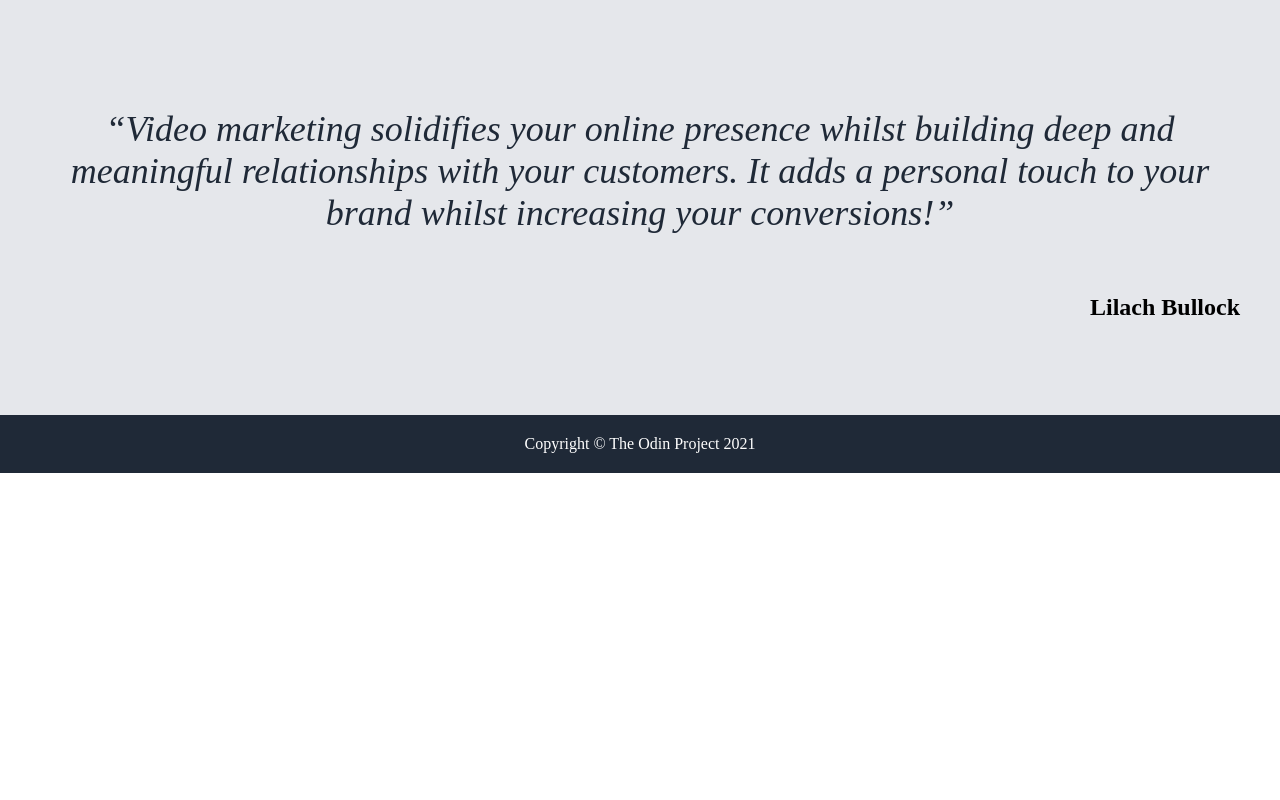
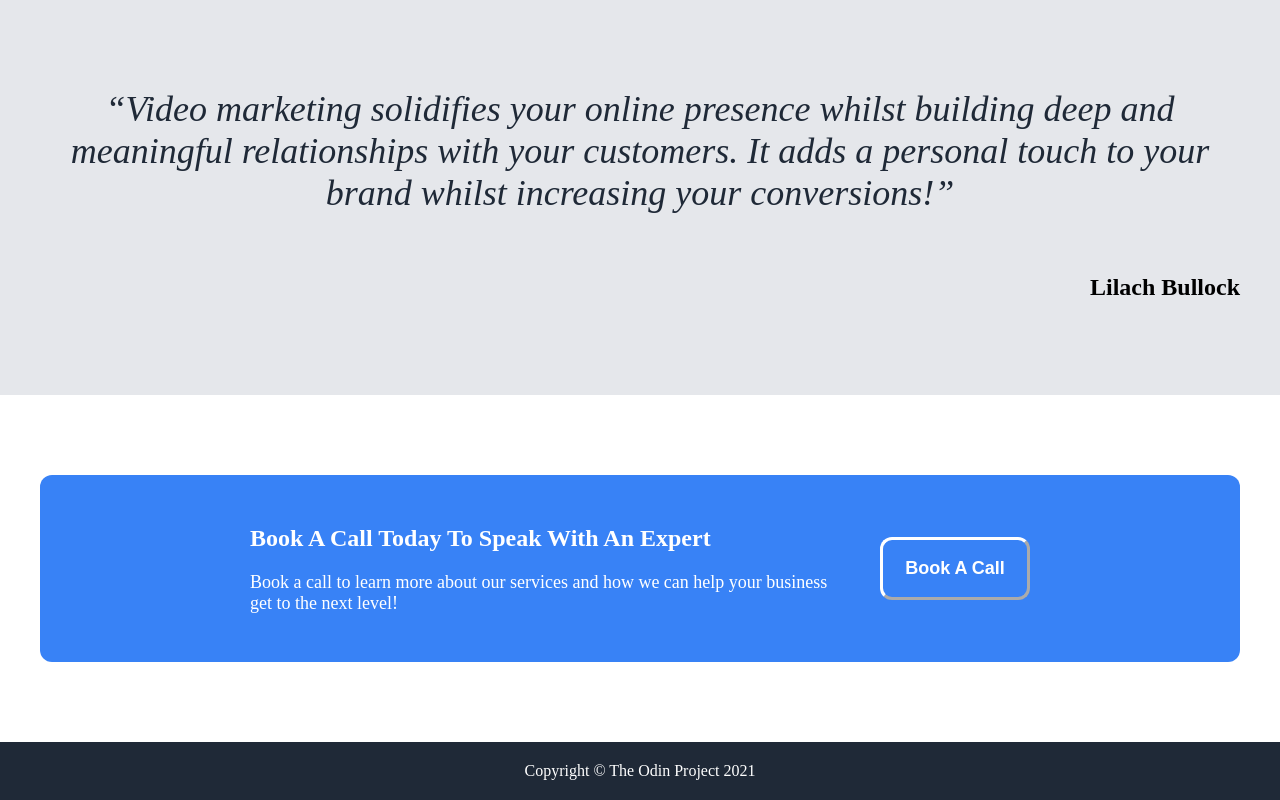
Before and after one commit to danielruiz510/landing-page, a plain HTML site: page index.html in a window 1280 px wide. Shown: the part 1269-2069 px from the top of the page. Before the commit the page ends 1742 px from the top, so only its background shows below. Drawn offline with Linux system fonts and the light colour scheme.

Commit message:
index.html and styles.css

```diff
--- a/index.html
+++ b/index.html
@@ -109,7 +109,30 @@
 
 
     <!--this is the code for the cta section-->
-    <div class="cta"></div>
+    <div class="cta">
+
+
+<div class="cta-container">
+
+    <div class="cta-text">
+
+        <div>
+
+<h2>Book A Call Today To Speak With An Expert</h2>
+<p class="p-cta-text">Book a call to learn more about our services and how we can help your business get to the next level!</p>
+    </div>
+
+</div>
+
+    <button class="cta-button">Book A Call</button>
+
+
+
+</div>
+
+
+
+    </div>
 
 
 <!--this is the code for the footer area-->
--- a/styles.css
+++ b/styles.css
@@ -21,8 +21,8 @@ header {
     display: flex;
     justify-content: center;
     align-items: center;
-    gap: 200px;
-    padding-top: 100px;
+    gap: 140px;
+    padding-top: 80px;
     padding-bottom: 100px;
     flex-wrap: wrap;
 
@@ -205,12 +205,63 @@ width: 1200px;
 
 
 
+.cta {
+
+    display: flex;
+    justify-content: center;
+    padding-top: 80px;
+    padding-bottom: 80px;
+}
+.cta-container {
+
+    background-color: #3882f6;
+    border-radius: 12px;
+    width: 1200px;
+    display: flex;
+    justify-content: center;
+    padding-top: 30px;
+    padding-bottom: 30px;
+    gap: 30px;
 
 
 
 
+}
 
 
+
+.p-cta-text {
+
+    color: white;
+    font-size: 18px;
+}
+
+h2 {
+
+    color: white;
+}
+
+
+.cta-text {
+
+width: 600px;
+
+}
+
+.cta-button {
+
+    width: 150px;
+    border-radius: 12px;
+    margin-top: 32px;
+    margin-bottom: 32px;
+    background-color: #3882f6;
+    border-color: white;
+    border-width: 3px;
+    color: white;
+    font-size: 18px;
+    font-weight: bold;
+
+}
 
 
 
```
